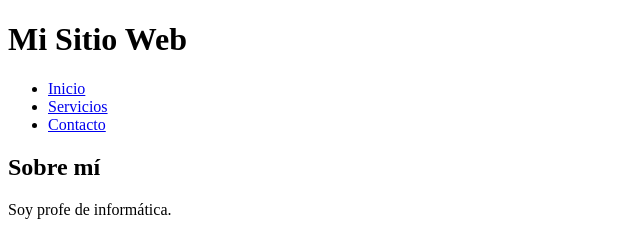
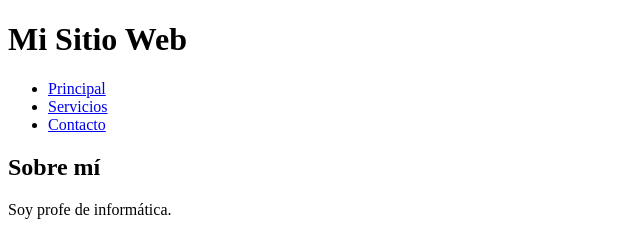
Before and after one commit to maricuela/LM_html, a plain HTML site: page html_guide.html in a window 1280 px wide. Shown: the top 236 px of the page, 0-640 px from the left. Drawn offline with Linux system fonts and the light colour scheme.

Commit message:
Actualizaciones

```diff
--- a/html_guide.html
+++ b/html_guide.html
@@ -14,7 +14,7 @@
         <h1>Mi Sitio Web</h1>
         <nav>
             <ul>
-                <li><a href="#inicio">Inicio</a></li>
+                <li><a href="#inicio">Principal</a></li>
                 <li><a href="#servicios">Servicios</a></li>
                 <li><a href="#contacto">Contacto</a></li>
             </ul>
@@ -32,7 +32,7 @@
         <h1>Servicios</h1>
         <p>Purebas todo el rato</p>
         <img src="https://encrypted-tbn0.gstatic.com/images?q=tbn:ANd9GcQGimPKXXxV03dYq86jc_CVrN0jm2m6QryCVg&s"
-             alt="foto del inst">
+             alt="foto del inst  ">
     </section>
         <section id="contacto">
             <h1>Contacto</h1>
```
